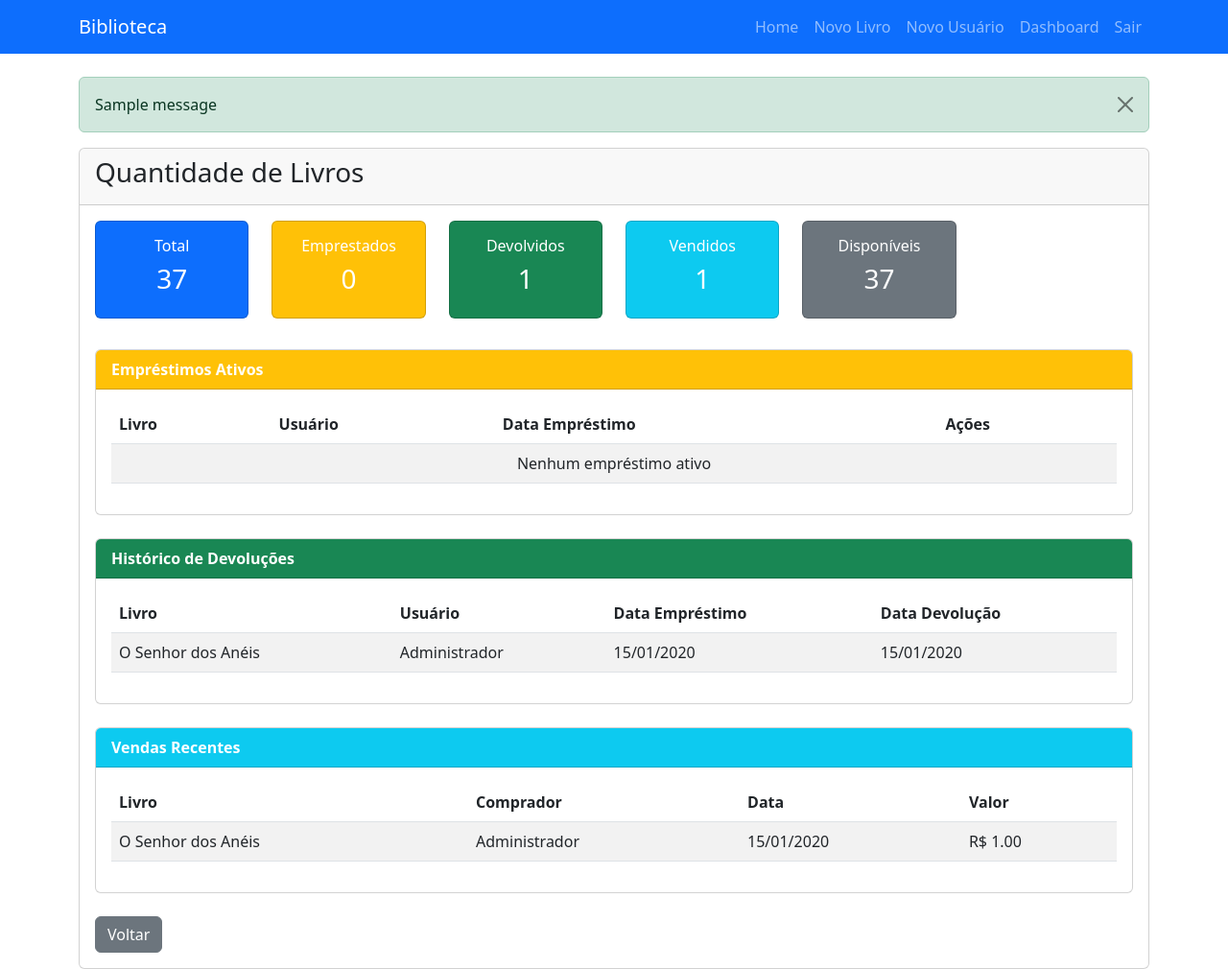
After one commit to RenatoRosa80/biblioteca, a Flask app: page /quantidade_livros in a window 1280 px wide. The commit adds this page. Shown: the whole page at 96% size. Run offline with Flask 3, Linux system fonts and the light colour scheme; a user stored in the database is signed in; data comes from the database, SQL or seed files in the repository; both versions use the stored data as it was after the commit; tables that the repository leaves empty hold one stand-in row (values such as "Sample post"); one stand-in notice (Sample message) is shown.

Commit message:
Add files via upload

```diff
--- a/app.py
+++ b/app.py
@@ -1,5 +1,6 @@
 from flask import Flask, render_template, redirect, url_for, flash, request, send_file
 from flask_sqlalchemy import SQLAlchemy
+from flask_migrate import Migrate
 from flask_login import LoginManager, UserMixin, login_user, login_required, logout_user, current_user
 from werkzeug.security import generate_password_hash, check_password_hash
 import os
@@ -14,6 +15,8 @@ app.config['SQLALCHEMY_DATABASE_URI'] = f"sqlite:///{os.path.join(basedir, 'bibl
 app.config['SQLALCHEMY_TRACK_MODIFICATIONS'] = False
 
 db = SQLAlchemy(app)
+migrate = Migrate(app, db)
+
 login_manager = LoginManager()
 login_manager.login_view = 'login'
 login_manager.init_app(app)
@@ -33,12 +36,21 @@ class Livro(db.Model):
     genero = db.Column(db.String(50))
     preco = db.Column(db.Float)
     disponivel = db.Column(db.Boolean, default=True)
+    # novos campos de status
+    emprestado = db.Column(db.Boolean, default=False)
+    vendido = db.Column(db.Boolean, default=False)
+    devolvido = db.Column(db.Boolean, default=False)
+
+    @classmethod
+    def contar_livros(cls):
+        return cls.query.count()
 
 class Emprestimo(db.Model):
     id = db.Column(db.Integer, primary_key=True)
     usuario_id = db.Column(db.Integer, db.ForeignKey('usuario.id'))
     livro_id = db.Column(db.Integer, db.ForeignKey('livro.id'))
     data_emprestimo = db.Column(db.DateTime, default=datetime.now)
+    data_devolucao = db.Column(db.DateTime, nullable=True)
     usuario = db.relationship('Usuario')
     livro = db.relationship('Livro')
 
@@ -64,18 +76,28 @@ def index():
     usuarios = Usuario.query.all() if current_user.is_admin else []
     return render_template('index.html', livros=livros, usuarios=usuarios)
 
+# ...existing code...
 @app.route('/login', methods=['GET', 'POST'])
 def login():
     if request.method == 'POST':
-        email = request.form['email']
-        senha = request.form['senha']
+        email = request.form.get('email', '').strip()
+        senha = request.form.get('senha', '')
+        print("DEBUG login attempt:", repr(email))
         user = Usuario.query.filter_by(email=email).first()
+        print("DEBUG user found:", bool(user))
+        if user:
+            print("DEBUG stored hash:", user.senha)
+            from werkzeug.security import check_password_hash
+            print("DEBUG password match:", check_password_hash(user.senha, senha))
         if user and check_password_hash(user.senha, senha):
             login_user(user)
-            return redirect(url_for('index'))
+            flash('Login realizado com sucesso!', 'success')
+            next_page = request.args.get('next')
+            return redirect(next_page or url_for('index'))
         else:
-            flash('Login inválido', 'danger')
+            flash('Email ou senha inválidos.', 'danger')
     return render_template('login.html')
+# ...existing code...
 
 @app.route('/logout')
 @login_required
@@ -138,7 +160,17 @@ def editar_livro(livro_id):
         livro.autor = request.form['autor']
         livro.genero = request.form['genero']
         livro.preco = float(request.form['preco'])
+        # status checkboxes
         livro.disponivel = 'disponivel' in request.form
+        livro.emprestado = 'emprestado' in request.form
+        livro.vendido = 'vendido' in request.form
+        livro.devolvido = 'devolvido' in request.form
+
+        # simples regra: se vendido => não disponível e não emprestado
+        if livro.vendido:
+            livro.disponivel = False
+            livro.emprestado = False
+
         db.session.commit()
         flash("Livro atualizado com sucesso!", "success")
         return redirect(url_for('index'))
@@ -211,41 +243,109 @@ def deletar_usuario(usuario_id):
     flash("Usuário deletado com sucesso!", "success")
     return redirect(url_for('index'))
 
-# ---------------------- FUNÇÃO PARA RODAR O APP ----------------------
-def run_app():
-    if not os.path.exists('biblioteca.db'):
-        with app.app_context():
-            db.create_all()
+@app.route('/quantidade_livros')
+@login_required
+def quantidade_livros():
+    if not current_user.is_admin:
+        flash("Acesso restrito!", "danger")
+        return redirect(url_for("index"))
 
-            # Cria admin padrão
+    # Contagens
+    total = Livro.query.count()
+    emprestados = Emprestimo.query.filter(Emprestimo.data_devolucao == None).count()
+    vendidos = Venda.query.count()
+    disponiveis = Livro.query.filter_by(disponivel=True).count()
+    devolvidos = Emprestimo.query.filter(Emprestimo.data_devolucao != None).count()
+
+    # Listas detalhadas
+    emprestimos_ativos = Emprestimo.query\
+        .filter(Emprestimo.data_devolucao == None)\
+        .order_by(Emprestimo.data_emprestimo.desc())\
+        .limit(10)\
+        .all()
+
+    emprestimos_devolvidos = Emprestimo.query\
+        .filter(Emprestimo.data_devolucao != None)\
+        .order_by(Emprestimo.data_devolucao.desc())\
+        .limit(10)\
+        .all()
+
+    vendas_recentes = Venda.query\
+        .order_by(Venda.data_venda.desc())\
+        .limit(10)\
+        .all()
+
+    return render_template('quantidade_livros.html',
+                         total=total,
+                         emprestados=emprestados,
+                         vendidos=vendidos,
+                         disponiveis=disponiveis,
+                         devolvidos=devolvidos,
+                         emprestimos_ativos=emprestimos_ativos,
+                         emprestimos_devolvidos=emprestimos_devolvidos,
+                         vendas_recentes=vendas_recentes)
+
+@app.route('/devolver_livro/<int:emprestimo_id>')
+@login_required
+def devolver_livro(emprestimo_id):
+    if not current_user.is_admin:
+        flash("Acesso restrito!", "danger")
+        return redirect(url_for("index"))
+
+    emprestimo = Emprestimo.query.get_or_404(emprestimo_id)
+    emprestimo.data_devolucao = datetime.now()
+    emprestimo.livro.disponivel = True
+    db.session.commit()
+
+    flash("Livro devolvido com sucesso!", "success")
+    return redirect(url_for('quantidade_livros'))
+
+# ---------------------- INICIALIZAÇÃO ----------------------
+def init_database():
+    """Initialize database with tables and admin user"""
+    with app.app_context():
+        # Create tables
+        db.create_all()
+
+        # Check/create admin user
+        admin = Usuario.query.filter_by(email='admin@biblioteca.com').first()
+        if not admin:
             admin = Usuario(
-                nome='Admin',
+                nome='Administrador',
                 email='admin@biblioteca.com',
                 senha=generate_password_hash('admin', method='pbkdf2:sha256'),
                 is_admin=True
             )
             db.session.add(admin)
+            db.session.commit()
+            print("Admin user created successfully")
 
-            # Adiciona livros de exemplo
-            livro1 = Livro(titulo='Dom Casmurro', autor='Machado de Assis', genero='Romance', preco=29.90, disponivel=True)
-            livro2 = Livro(titulo='O Pequeno Príncipe', autor='Antoine de Saint-Exupéry', genero='Infantil', preco=25.00, disponivel=True)
-            livro3 = Livro(titulo='1984', autor='George Orwell', genero='Distopia', preco=35.50, disponivel=True)
-            db.session.add_all([livro1, livro2, livro3])
+def run_app():
+    """Initialize and run the application"""
+    if not os.path.exists('biblioteca.db'):
+        init_database()
 
-            # Cria empréstimo de exemplo
-            emprestimo = Emprestimo(usuario=admin, livro=livro1)
-            db.session.add(emprestimo)
-            livro1.disponivel = False
-
-            # Cria venda de exemplo
-            venda = Venda(usuario=admin, livro=livro2, preco=livro2.preco)
-            db.session.add(venda)
-            livro2.disponivel = False
-
+        with app.app_context():
+            # Add sample books
+            livros = [
+                Livro(titulo='Dom Casmurro', autor='Machado de Assis', genero='Romance', preco=29.90),
+                Livro(titulo='Memórias Póstumas de Brás Cubas', autor='Machado de Assis', genero='Romance', preco=34.90),
+                Livro(titulo='O Pequeno Príncipe', autor='Antoine de Saint-Exupéry', genero='Infantil', preco=25.00),
+                Livro(titulo='1984', autor='George Orwell', genero='Ficção Científica', preco=35.50),
+                Livro(titulo='Senhora', autor='José de Alencar', genero='Romance', preco=29.90),
+                Livro(titulo='Iracema', autor='José de Alencar', genero='Romance', preco=27.90),
+                Livro(titulo='Romanceiro da Inconfidência', autor='Cecília Meireles', genero='Poesia', preco=39.90),
+                Livro(titulo='A Rosa do Povo', autor='Carlos Drummond de Andrade', genero='Poesia', preco=42.90),
+                Livro(titulo='A Hora da Estrela', autor='Clarice Lispector', genero='Romance', preco=31.90),
+                Livro(titulo='Vidas Secas', autor='Graciliano Ramos', genero='Romance', preco=37.90),
+                Livro(titulo='A Rua dos Cataventos', autor='Mario Quintana', genero='Poesia', preco=29.90),
+                Livro(titulo='Grande Sertão: Veredas', autor='Guimarães Rosa', genero='Romance', preco=59.90)
+            ]
+            db.session.add_all(livros)
             db.session.commit()
+            print("Sample books added successfully")
 
     app.run(debug=True)
 
-# ---------------------- EXECUÇÃO ----------------------
 if __name__ == "__main__":
     run_app()
--- a/models.py
+++ /dev/null
@@ -1 +0,0 @@
-# Todas as classes estão em app.py para simplificação
--- /dev/null
+++ b/templates/layout.html
@@ -0,0 +1,51 @@
+<!DOCTYPE html>
+<html lang="pt-br">
+<head>
+    <meta charset="UTF-8">
+    <meta name="viewport" content="width=device-width, initial-scale=1.0">
+    <title>{% block title %}Biblioteca{% endblock %}</title>
+    <link href="https://cdn.jsdelivr.net/npm/bootstrap@5.3.0/dist/css/bootstrap.min.css" rel="stylesheet">
+    <link rel="stylesheet" href="{{ url_for('static', filename='css/style.css') }}">
+</head>
+<body>
+<nav class="navbar navbar-expand-lg navbar-dark bg-primary">
+    <div class="container">
+        <a class="navbar-brand" href="{{ url_for('index') }}">Biblioteca</a>
+        <button class="navbar-toggler" type="button" data-bs-toggle="collapse" data-bs-target="#navbarNav">
+            <span class="navbar-toggler-icon"></span>
+        </button>
+        {% if current_user.is_authenticated %}
+        <div class="collapse navbar-collapse" id="navbarNav">
+            <ul class="navbar-nav ms-auto">
+                <li class="nav-item"><a class="nav-link" href="{{ url_for('index') }}">Home</a></li>
+                {% if current_user.is_admin %}
+                <li class="nav-item"><a class="nav-link" href="{{ url_for('novo_livro') }}">Novo Livro</a></li>
+                <li class="nav-item"><a class="nav-link" href="{{ url_for('cadastrar_usuario') }}">Novo Usuário</a></li>
+                <li class="nav-item"><a class="nav-link" href="{{ url_for('quantidade_livros') }}">Dashboard</a></li>
+                {% endif %}
+                <li class="nav-item"><a class="nav-link" href="{{ url_for('logout') }}">Sair</a></li>
+            </ul>
+        </div>
+        {% endif %}
+    </div>
+</nav>
+
+<div class="container mt-4">
+    {% with messages = get_flashed_messages(with_categories=true) %}
+        {% if messages %}
+            {% for category, message in messages %}
+                <div class="alert alert-{{ category }} alert-dismissible fade show" role="alert">
+                    {{ message }}
+                    <button type="button" class="btn-close" data-bs-dismiss="alert"></button>
+                </div>
+            {% endfor %}
+        {% endif %}
+    {% endwith %}
+
+    {% block content %}{% endblock %}
+</div>
+
+<script src="https://cdn.jsdelivr.net/npm/bootstrap@5.3.0/dist/js/bootstrap.bundle.min.js"></script>
+<script src="{{ url_for('static', filename='js/script.js') }}"></script>
+</body>
+</html>
--- /dev/null
+++ b/templates/quantidade_livros.html
@@ -0,0 +1,135 @@
+{% extends "layout.html" %}
+
+{% block title %}Dashboard - Biblioteca{% endblock %}
+
+{% block content %}
+<div class="card">
+  <div class="card-header">
+    <h3>Quantidade de Livros</h3>
+  </div>
+  <div class="card-body">
+    <div class="row mb-4">
+      <div class="col-md-2">
+        <div class="card text-white bg-primary mb-2">
+          <div class="card-body text-center">
+            <h6>Total</h6>
+            <h3>{{ total }}</h3>
+          </div>
+        </div>
+      </div>
+      <div class="col-md-2">
+        <div class="card text-white bg-warning mb-2">
+          <div class="card-body text-center">
+            <h6>Emprestados</h6>
+            <h3>{{ emprestados }}</h3>
+          </div>
+        </div>
+      </div>
+      <div class="col-md-2">
+        <div class="card text-white bg-success mb-2">
+          <div class="card-body text-center">
+            <h6>Devolvidos</h6>
+            <h3>{{ devolvidos }}</h3>
+          </div>
+        </div>
+      </div>
+      <div class="col-md-2">
+        <div class="card text-white bg-info mb-2">
+          <div class="card-body text-center">
+            <h6>Vendidos</h6>
+            <h3>{{ vendidos }}</h3>
+          </div>
+        </div>
+      </div>
+      <div class="col-md-2">
+        <div class="card text-white bg-secondary mb-2">
+          <div class="card-body text-center">
+            <h6>Disponíveis</h6>
+            <h3>{{ disponiveis }}</h3>
+          </div>
+        </div>
+      </div>
+    </div>
+
+    <!-- Empréstimos Ativos -->
+    <div class="card mb-4">
+      <div class="card-header bg-warning text-white"><strong>Empréstimos Ativos</strong></div>
+      <div class="card-body">
+        <div class="table-responsive">
+          <table class="table table-striped">
+            <thead>
+              <tr><th>Livro</th><th>Usuário</th><th>Data Empréstimo</th><th>Ações</th></tr>
+            </thead>
+            <tbody>
+              {% for emprestimo in emprestimos_ativos %}
+              <tr>
+                <td>{{ emprestimo.livro.titulo }}</td>
+                <td>{{ emprestimo.usuario.nome }}</td>
+                <td>{{ emprestimo.data_emprestimo.strftime('%d/%m/%Y') }}</td>
+                <td>
+                  <a href="{{ url_for('devolver_livro', emprestimo_id=emprestimo.id) }}" class="btn btn-success btn-sm">Devolver</a>
+                </td>
+              </tr>
+              {% else %}
+              <tr><td colspan="4" class="text-center">Nenhum empréstimo ativo</td></tr>
+              {% endfor %}
+            </tbody>
+          </table>
+        </div>
+      </div>
+    </div>
+
+    <!-- Devolvidos -->
+    <div class="card mb-4">
+      <div class="card-header bg-success text-white"><strong>Histórico de Devoluções</strong></div>
+      <div class="card-body">
+        <div class="table-responsive">
+          <table class="table table-striped">
+            <thead>
+              <tr><th>Livro</th><th>Usuário</th><th>Data Empréstimo</th><th>Data Devolução</th></tr>
+            </thead>
+            <tbody>
+              {% for e in emprestimos_devolvidos %}
+              <tr>
+                <td>{{ e.livro.titulo }}</td>
+                <td>{{ e.usuario.nome }}</td>
+                <td>{{ e.data_emprestimo.strftime('%d/%m/%Y') }}</td>
+                <td>{{ e.data_devolucao.strftime('%d/%m/%Y') }}</td>
+              </tr>
+              {% else %}
+              <tr><td colspan="4" class="text-center">Nenhuma devolução registrada</td></tr>
+              {% endfor %}
+            </tbody>
+          </table>
+        </div>
+      </div>
+    </div>
+
+    <!-- Vendas Recentes -->
+    <div class="card mb-4">
+      <div class="card-header bg-info text-white"><strong>Vendas Recentes</strong></div>
+      <div class="card-body">
+        <div class="table-responsive">
+          <table class="table table-striped">
+            <thead><tr><th>Livro</th><th>Comprador</th><th>Data</th><th>Valor</th></tr></thead>
+            <tbody>
+              {% for venda in vendas_recentes %}
+              <tr>
+                <td>{{ venda.livro.titulo }}</td>
+                <td>{{ venda.usuario.nome }}</td>
+                <td>{{ venda.data_venda.strftime('%d/%m/%Y') }}</td>
+                <td>R$ {{ "%.2f"|format(venda.preco) }}</td>
+              </tr>
+              {% else %}
+              <tr><td colspan="4" class="text-center">Nenhuma venda registrada</td></tr>
+              {% endfor %}
+            </tbody>
+          </table>
+        </div>
+      </div>
+    </div>
+
+    <a href="{{ url_for('index') }}" class="btn btn-secondary">Voltar</a>
+  </div>
+</div>
+{% endblock %}
```
Also changed, not shown: dados/livros.csv (added, +41 -0 lines), scripts/checar.py (added, +28 -0 lines), scripts/create_admin.py (added, +25 -0 lines), scripts/import_books.py (added, +115 -0 lines), scripts/inspect_db.py (added, +23 -0 lines), scripts/verificacao.py (added, +13 -0 lines), templates/base.html (+2 -6 lines), biblioteca.db.
